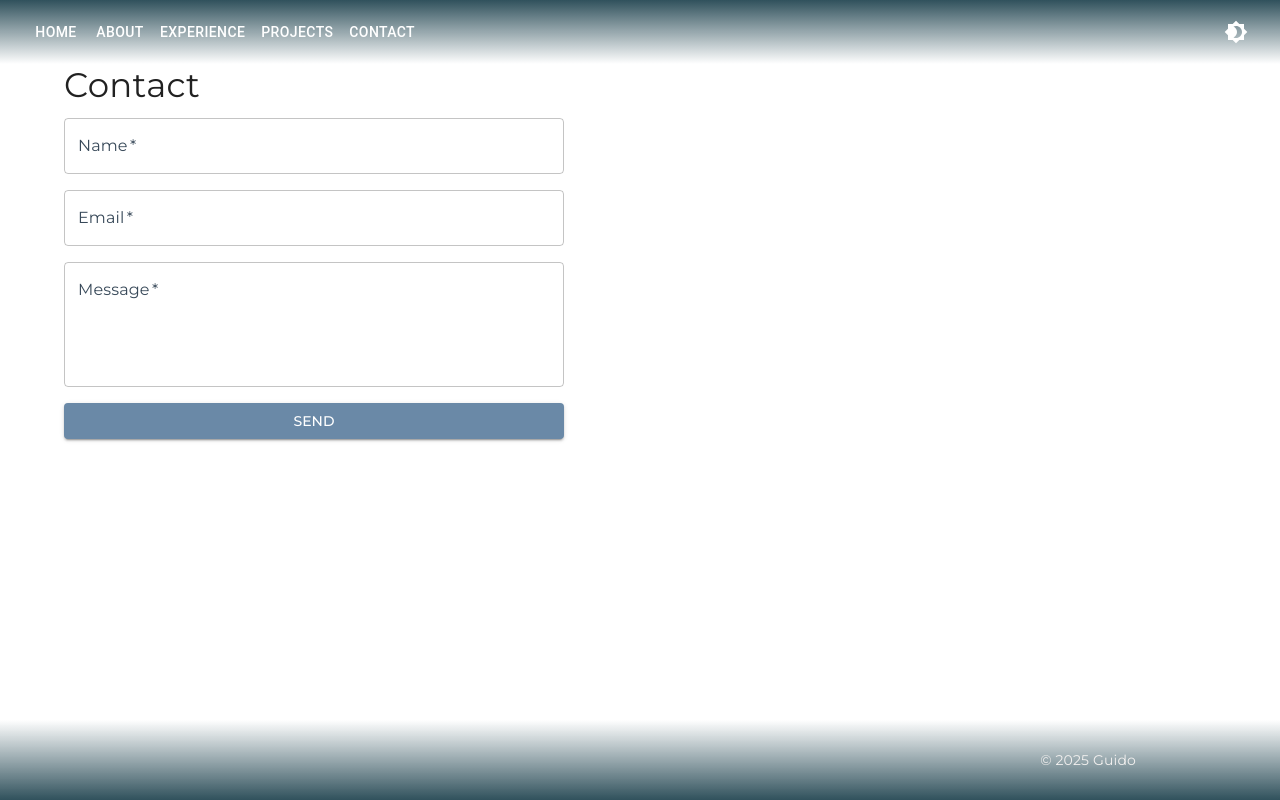
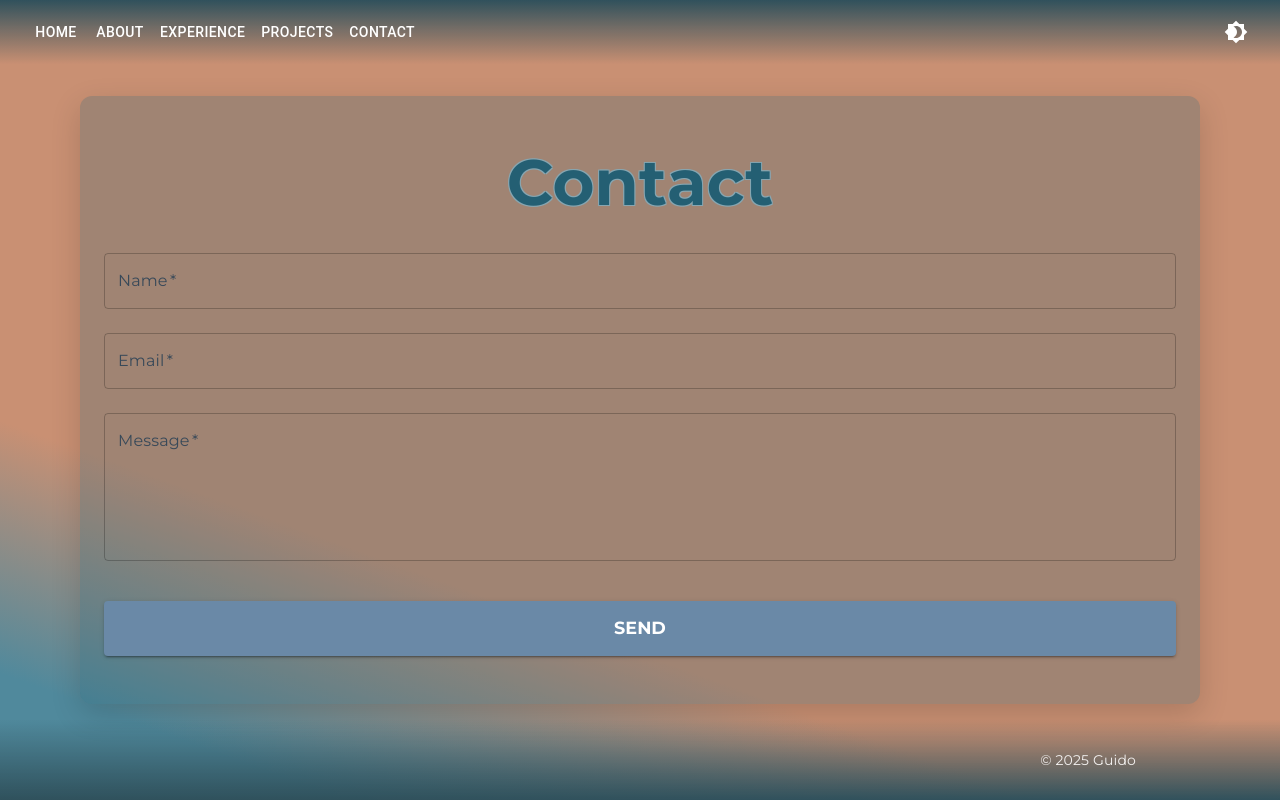
Before and after one commit to Guibrick/PersonalWebsite, a React (Vite) app: page /contact in a window 1280 px wide. Built offline with nearby package versions, Linux system fonts and the light colour scheme; some icons are missing.

Commit message:
Enable messaging send from Contact form

```diff
--- a/src/pages/About.tsx
+++ b/src/pages/About.tsx
@@ -190,8 +190,8 @@ export default function AboutMe() {
             }}
           >
             My name is <strong>Guido Bertaina</strong>, I am 36 years old and originally from Argentina. Growing up,
-            I cultivated a love for learning and diverse experiences, which led me to pursue a <strong>Law degree</strong>
-            after high school, while also dedicating time to passions such as <em>rugby, playing the cello</em>, and exploring cultural activities.
+            I cultivated a love for learning and diverse experiences, which led me to pursue a <strong>Law degree</strong> after
+             high school, while also dedicating time to passions such as rugby, playing the cello, and exploring cultural activities.
           </Typography>
 
           <Typography
@@ -205,7 +205,7 @@ export default function AboutMe() {
             }}
           >
             <strong>Traveling</strong> has always been a major part of my life. I’ve visited over <strong>65 countries</strong> so
-            far and had the chance to live in several of them. In 2016, I took a <strong>sabbatical</strong> from my role in
+            far and had the chance to live in some of them. In 2016, I took a <strong>sabbatical</strong> from my role in
             the Judiciary of Buenos Aires Province to spend a year in Dublin, Ireland—improving my English while working in an Irish bar.
           </Typography>
 
--- a/src/pages/Contact.tsx
+++ b/src/pages/Contact.tsx
@@ -1,6 +1,5 @@
 import { useState } from 'react';
-import { Container, Typography, TextField, Button, Box } from '@mui/material';
-import emailjs from '@emailjs/browser';
+import { Container, Typography, TextField, Button, Box, Snackbar, Alert } from '@mui/material';
 
 interface FormData {
   name: string;
@@ -15,32 +14,145 @@ export default function Contact() {
     message: '',
   });
 
+  const [snackbar, setSnackbar] = useState<{ open: boolean; severity: 'success' | 'error'; message: string }>({
+    open: false,
+    severity: 'success',
+    message: '',
+  });
+
   const handleChange = (e: React.ChangeEvent<HTMLInputElement | HTMLTextAreaElement>) => {
     setFormData({ ...formData, [e.target.name]: e.target.value });
   };
 
-  const handleSubmit = (e: React.FormEvent<HTMLFormElement>) => {
+  const handleSubmit = async (e: React.FormEvent<HTMLFormElement>) => {
     e.preventDefault();
-    emailjs.send(
-      'YOUR_SERVICE_ID',
-      'YOUR_TEMPLATE_ID',
-      formData,
-      'YOUR_PUBLIC_KEY'
-    ).then(
-      () => alert('Message sent!'),
-      () => alert('Failed to send message.')
-    );
+
+    try {
+      const res = await fetch('http://localhost:5000/send-email', {
+        method: 'POST',
+        headers: { 'Content-Type': 'application/json' },
+        body: JSON.stringify(formData),
+      });
+
+      const data = await res.json();
+
+      if (res.ok) {
+        setSnackbar({ open: true, severity: 'success', message: 'Message sent successfully!' });
+        setFormData({ name: '', email: '', message: '' });
+      } else {
+        setSnackbar({ open: true, severity: 'error', message: `Failed to send message: ${data.error}` });
+      }
+    } catch (err) {
+      console.error(err);
+      setSnackbar({ open: true, severity: 'error', message: 'Failed to send message.' });
+    }
   };
 
   return (
-    <Container sx={{ py: 8 }}>
-      <Typography variant="h4" gutterBottom>Contact</Typography>
-      <Box component="form" onSubmit={handleSubmit} sx={{ display: 'flex', flexDirection: 'column', gap: 2, maxWidth: 500 }}>
-        <TextField label="Name" name="name" value={formData.name} onChange={handleChange} required />
-        <TextField label="Email" name="email" value={formData.email} onChange={handleChange} required />
-        <TextField label="Message" name="message" value={formData.message} onChange={handleChange} multiline rows={4} required />
-        <Button type="submit" variant="contained">Send</Button>
-      </Box>
-    </Container>
+    <Box
+      sx={{
+        minHeight: '100vh',
+        display: 'flex',
+        alignItems: 'center',
+        justifyContent: 'center',
+        background: 'linear-gradient(200deg, #c99073ff 70%, #50899cff 90%)',
+        py: 10,
+        px: { xs: 4, sm: 10 },
+      }}
+    >
+      <Container
+        sx={{
+          maxWidth: 600,
+          backgroundColor: 'rgba(36, 95, 115, 0.25)',
+          borderRadius: 3,
+          boxShadow: '0 10px 30px rgba(0,0,0,0.15)',
+          p: 6,
+        }}
+      >
+        <Typography
+          variant="h2"
+          sx={{
+            fontFamily: 'Montserrat, sans-serif',
+            fontWeight: 700,
+            fontSize: { xs: '2.5rem', sm: '3rem', md: '4rem' },
+            color: '#245F73',
+            textAlign: 'center',
+            mb: 4,
+            textShadow: `
+              -1px -1px 0 #87a6b1ff,
+              1px -1px 0 #87a6b1ff,
+              -1px 1px 0 #87a6b1ff,
+              1px 1px 0 #87a6b1ff
+            `,
+          }}
+        >
+          Contact
+        </Typography>
+
+        <Box
+          component="form"
+          onSubmit={handleSubmit}
+          sx={{
+            display: 'flex',
+            flexDirection: 'column',
+            gap: 3,
+          }}
+        >
+          <TextField
+            label="Name"
+            name="name"
+            value={formData.name}
+            onChange={handleChange}
+            required
+            fullWidth
+          />
+          <TextField
+            label="Email"
+            name="email"
+            value={formData.email}
+            onChange={handleChange}
+            required
+            fullWidth
+          />
+          <TextField
+            label="Message"
+            name="message"
+            value={formData.message}
+            onChange={handleChange}
+            multiline
+            rows={5}
+            required
+            fullWidth
+          />
+          <Button
+            type="submit"
+            variant="contained"
+            sx={{
+              fontWeight: 700,
+              fontSize: '1.1rem',
+              py: 1.5,
+              mt: 2,
+            }}
+          >
+            Send
+          </Button>
+        </Box>
+
+        <Snackbar
+          open={snackbar.open}
+          autoHideDuration={4000}
+          onClose={() => setSnackbar({ ...snackbar, open: false })}
+          anchorOrigin={{ vertical: 'bottom', horizontal: 'right' }}
+        >
+          <Alert
+            onClose={() => setSnackbar({ ...snackbar, open: false })}
+            severity={snackbar.severity}
+            sx={{ width: '100%' }}
+          >
+            {snackbar.message}
+          </Alert>
+        </Snackbar>
+      </Container>
+    </Box>
   );
 }
```
